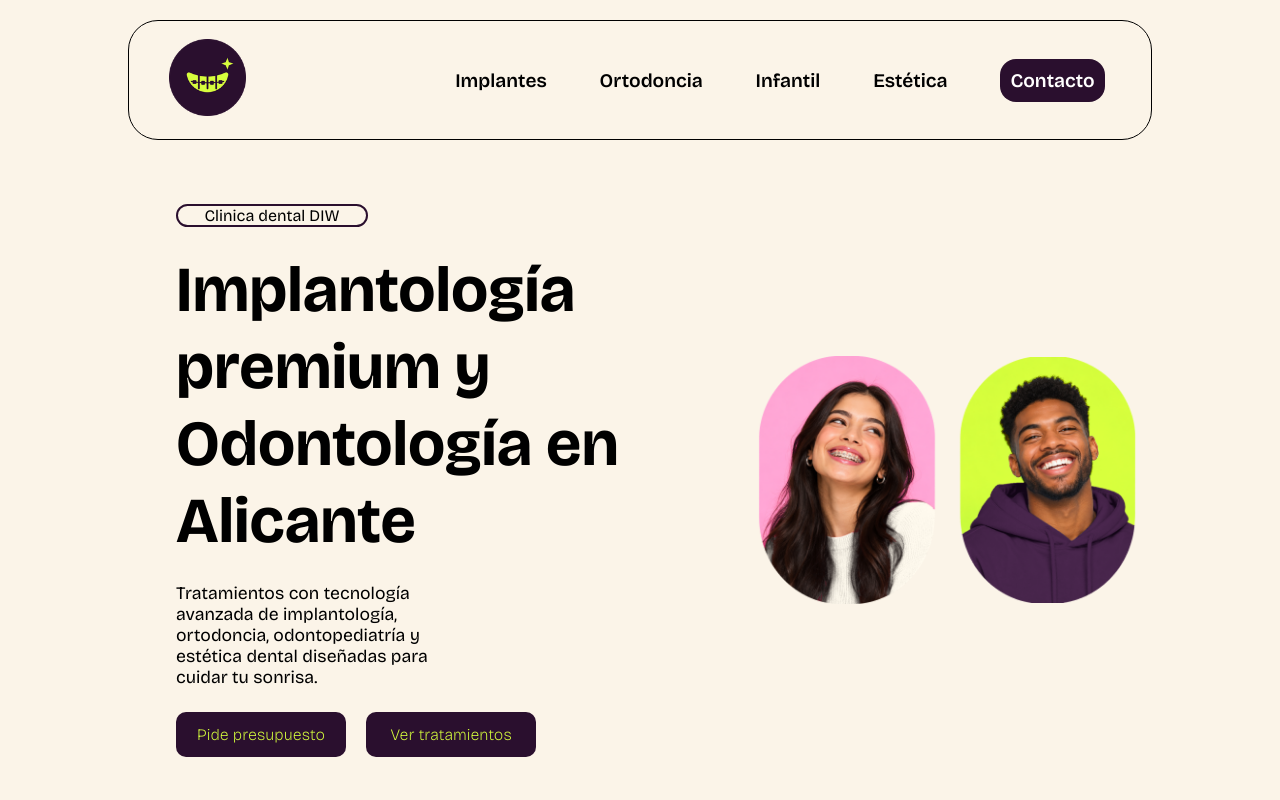
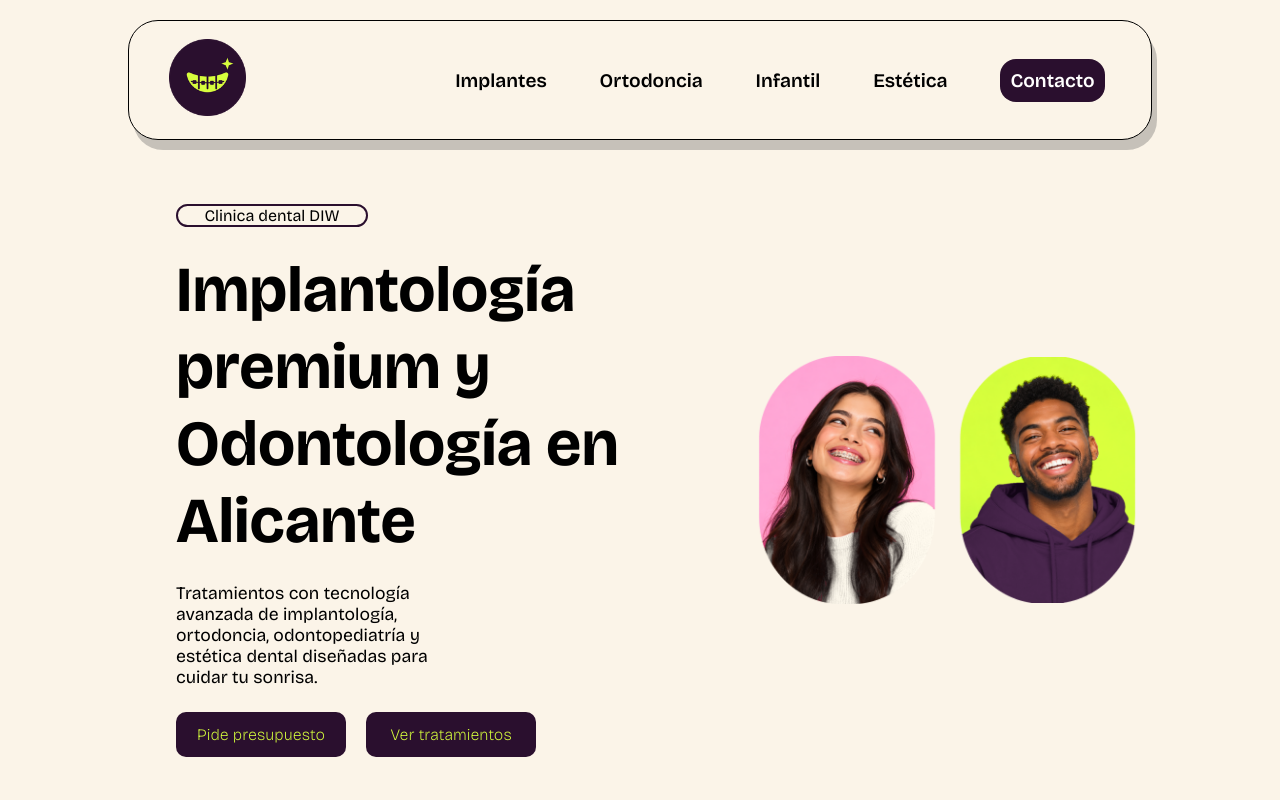
Before and after one commit to DisenoInterfacesWeb26-27/diseno-interfaces-web-26-27-practica-4-css-avanzado-adrianarovira, a plain HTML site: page index.html in a window 1280 px wide. Shown: the top 800 px of the page. Drawn offline with nearby package versions, Linux system fonts and the light colour scheme.

Commit message:
añadir sombra a mi menú nav de la web de dentista

```diff
--- /dev/null
+++ b/impresion.css
@@ -0,0 +1,7 @@
+
+header,
+footer,
+nav,
+aside {
+    display: none !important;
+}
--- a/index.html
+++ b/index.html
@@ -9,6 +9,7 @@
 
 
      <title>Clínica Dental DIW</title>
+     <link rel="stylesheet" href="impresion.css"  media="print">
 
    <link rel="stylesheet" href="style.css">
    <link rel="preconnect" href="https://fonts.googleapis.com">
--- a/style.css
+++ b/style.css
@@ -53,6 +53,7 @@ nav{
     padding-right: 40px;
 
     border-radius: 30px;
+    box-shadow: 5px 10px 0 rgba(84, 84, 84, 0.312);
 }
 
 nav ul{
```
